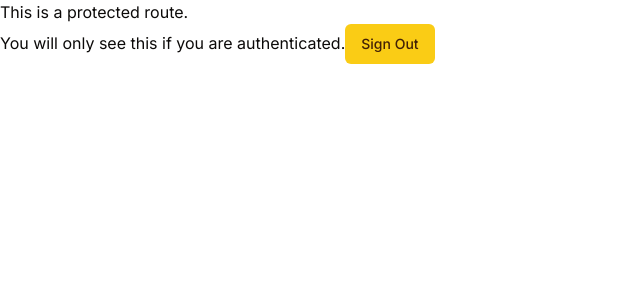
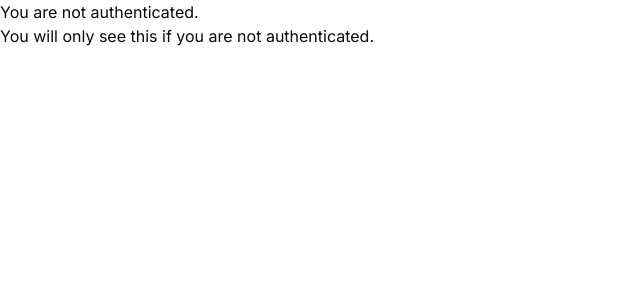
Before and after one commit to macromaster-app/web-app, a Next.js app: page /userpage in a window 1280 px wide. Shown: the top 300 px of the page, without its empty margins (0-640 px from the left). Built offline with nearby package versions, Linux system fonts and the light colour scheme; no server answers.

Commit message:
show authenticated page

```diff
--- a/src/app/userpage/page.tsx
+++ b/src/app/userpage/page.tsx
@@ -1,14 +1,10 @@
 "use client";
 import { signOut, useSession } from "next-auth/react";
-import { sign } from "crypto";
-import { redirect } from "next/navigation";
 import { Button } from "@/components/ui/button";
 
 export default function ProtectedRoute() {
-  const session = useSession();
-  if (!session) {
-    redirect("localhost:3000");
-  }
+  const { data: session, status } = useSession();
+  if (status === "authenticated") {
     return (
       <div>
         This is a protected route.
@@ -22,4 +18,13 @@ export default function ProtectedRoute() {
         </Button>
       </div>
     );
+  } else {
+    return (
+      <div>
+        You are not authenticated.
+        <br />
+        You will only see this if you are not authenticated.
+      </div>
+    );
   }
+}
--- a/src/components/protected/page.tsx
+++ /dev/null
@@ -1,17 +0,0 @@
-import { redirect } from "next/navigation";
-import { getServerSession } from "next-auth";
-
-export default async function ProtectedRoute() {
-  const session = await getServerSession();
-  if (!session || !session.user) {
-    redirect("localhost:3000");
-  }
-
-  return (
-    <div>
-      This is a protected route.
-      <br />
-      You will only see this if you are authenticated.
-    </div>
-  );
-}
```
Lines whose indentation alone changed are shown as unchanged.
